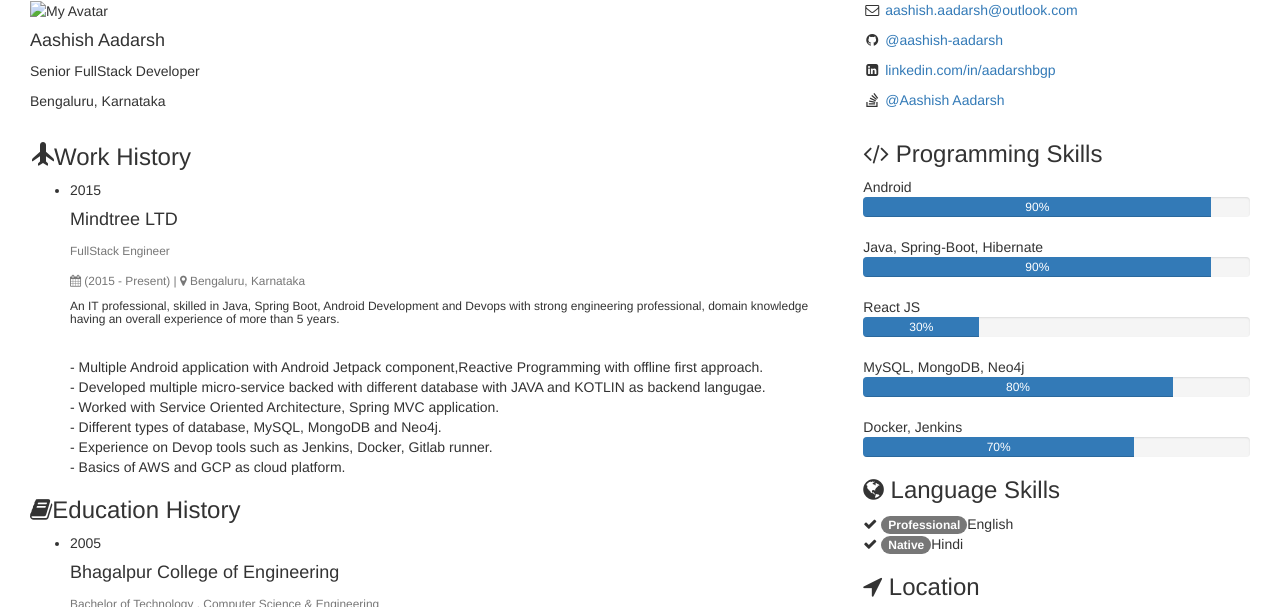
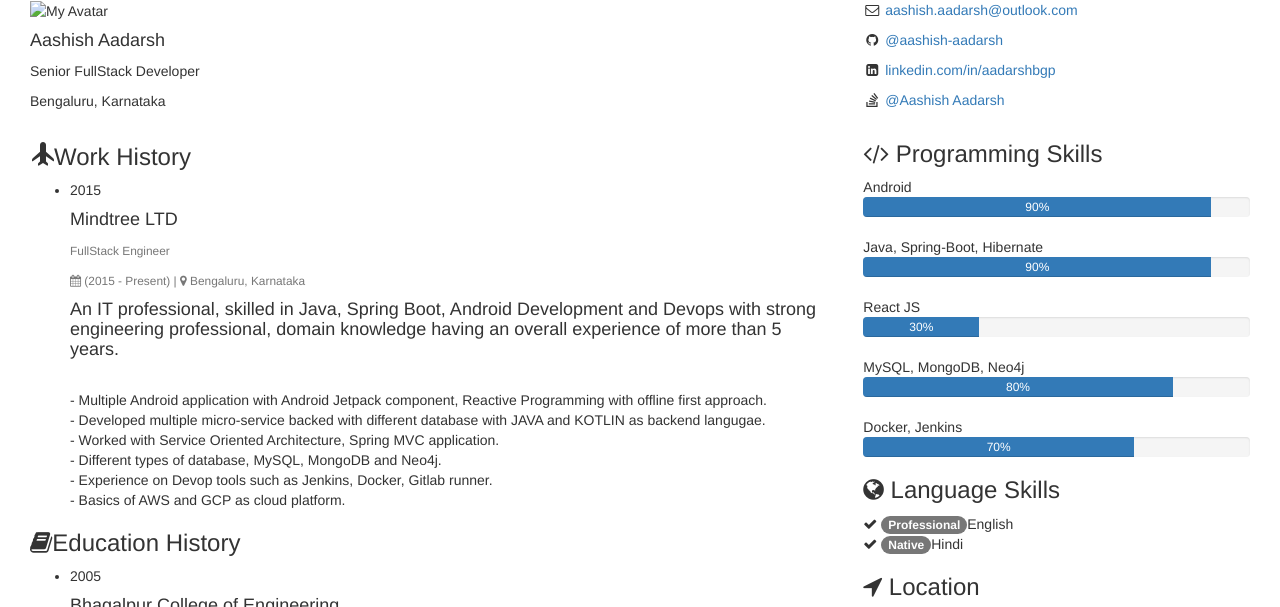
Before and after one commit to aashish-aadarsh/aashish-aadarsh.github.io, a Jekyll site: the page built from index.html, in a window 1280 px wide, cut to the strip 0-607 px from the top of the page. Built offline with Jekyll 4.4.1, drawn with Linux system fonts in a browser that asks for light colours; nearby versions of some CDN libraries.

```diff
--- a/_config.yml
+++ b/_config.yml
@@ -32,8 +32,8 @@ author:
       title: FullStack Engineer
       started: 2015
       duration: (2015 - Present)
-      description: <h6> An IT professional, skilled in Java, Spring Boot, Android Development and Devops with strong engineering professional, domain knowledge having an overall experience of more than 5 years.</h6>
-            <br>- Multiple Android application with Android Jetpack component,Reactive Programming with offline first approach.
+      description: <h4> An IT professional, skilled in Java, Spring Boot, Android Development and Devops with strong engineering professional, domain knowledge having an overall experience of more than 5 years.</h4>
+            <br>- Multiple Android application with Android Jetpack component, Reactive Programming with offline first approach.
             <br>- Developed multiple micro-service backed with different database with JAVA and KOTLIN as backend langugae.
             <br>- Worked with Service Oriented Architecture, Spring MVC application.
             <br>- Different types of database, MySQL, MongoDB and Neo4j.
```
